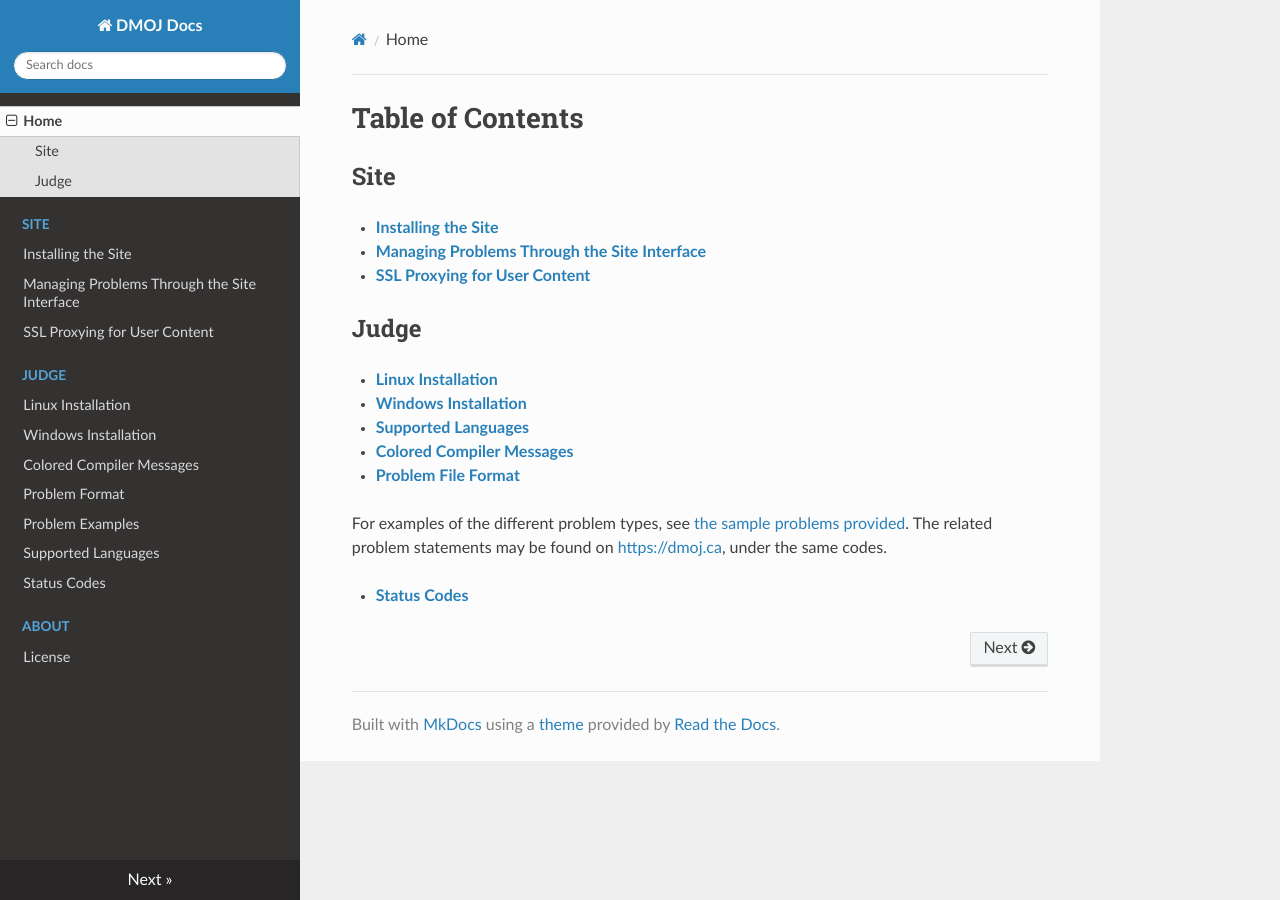
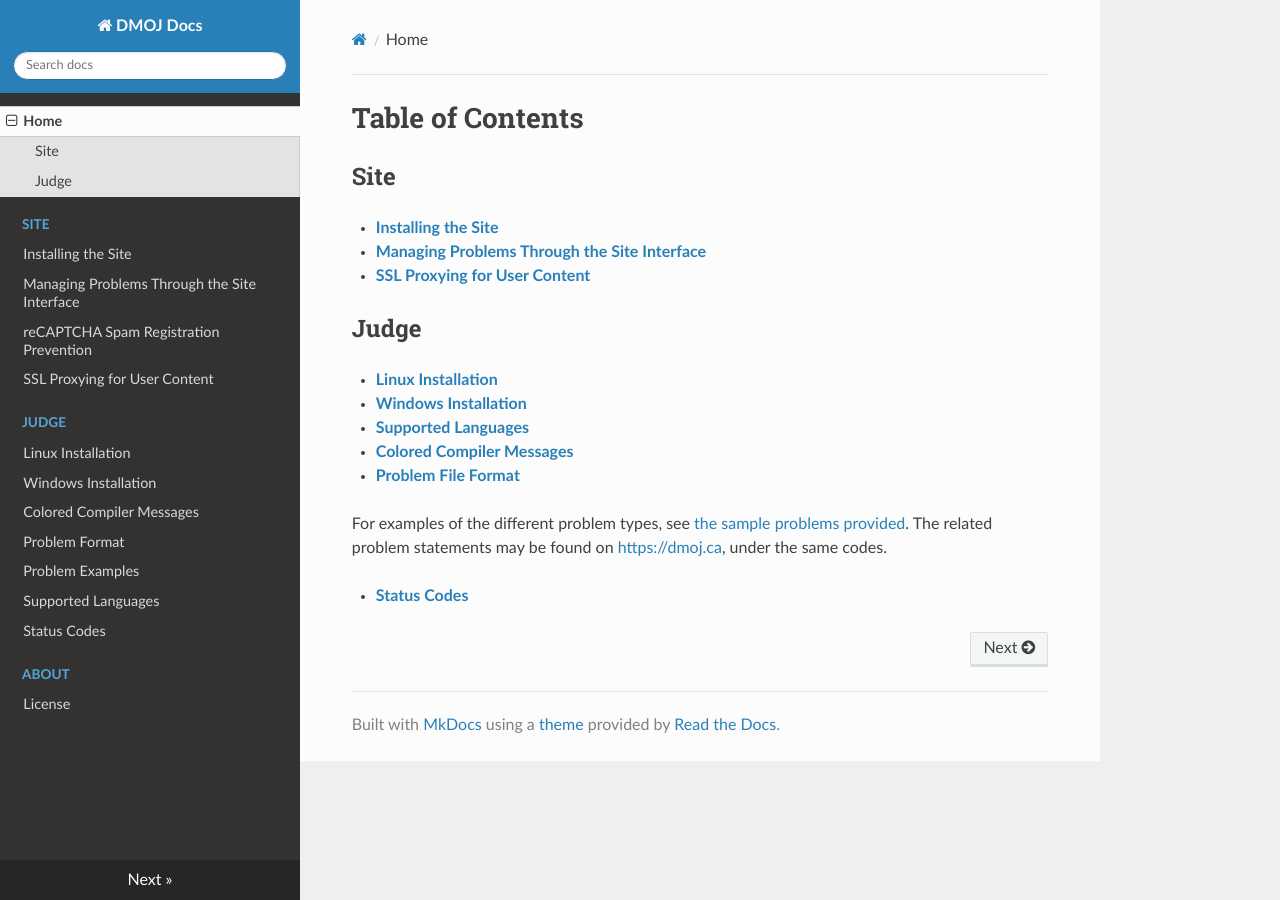
Before and after one commit to DMOJ/docs, an MkDocs documentation site: the page built from docs/index.md, in a window 1280 px wide. Built offline with MkDocs 1.6.1, drawn with Linux system fonts in a browser that asks for light colours; nearby versions of some CDN libraries; old or Windows-style settings are respelled for this version of MkDocs.

Commit message:
Add reCAPTCHA doc to TOC

```diff
--- a/mkdocs.yml
+++ b/mkdocs.yml
@@ -4,6 +4,7 @@ pages:
 - Site:
   - 'Installing the Site': 'site/installation.md'
   - 'Managing Problems Through the Site Interface': 'site/managing_problems.md'
+  - 'reCAPTCHA Spam Registration Prevention': '/site/recaptcha.md'
   - 'SSL Proxying for User Content': 'site/ssl_content_proxy.md'
 - Judge:
   - 'Linux Installation': 'judge/linux_installation.md'
```
